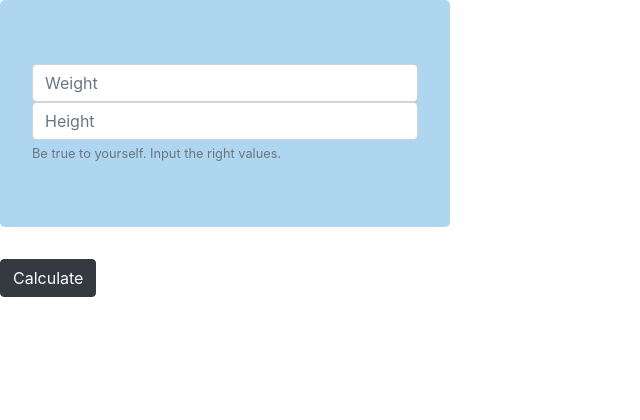
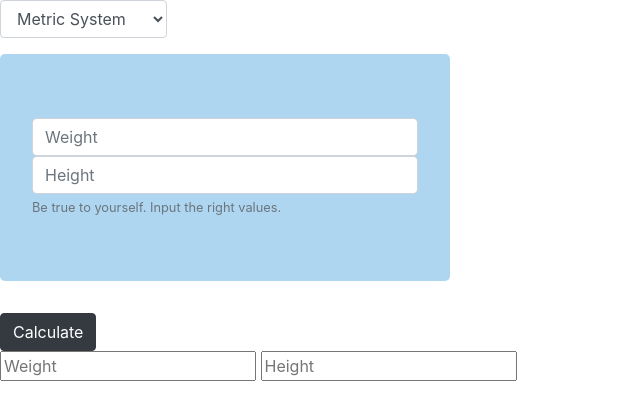
Before and after one commit to palhamel/BMI-Calculator, a website: page src/index.html in a window 1280 px wide. Shown: the whole page, without its empty margins (0-640 px from the left). Drawn offline with nearby package versions, Linux system fonts and the light colour scheme.

Commit message:
Modified index.html for Imperial

```diff
--- a/src/index.html
+++ b/src/index.html
@@ -12,12 +12,27 @@
 
 <body>
     <form id="calculate">
+            <div class="form-group row">
+                    <div class="col-auto">
+                      <select class="form-control" id="my_select">
+                        <option value="metric">Metric System</option>
+                        <option value="imperial">Imperial System</option>
+                      </select>
+                    </div>
+                </div>
+
         <div class="jumbotron" style="width: 450px; background-color: #AED6F1" id="metric-inputs">
             <input type="text" id="weight-in-kgs" placeholder="Weight" class="form-control">
             <input type="text" id="height-in-cm" placeholder="Height" class="form-control">
-            <small id="emailHelp" class="form-text text-muted">Be true to yourself. Input the right values.</small>
+            <small id="pepp-text" class="form-text text-muted">Be true to yourself. Input the right values.</small>
         </div>
         <button type="submit" value="Calculate" class="btn btn-dark"> Calculate </button>
+
+        <div id="imperial-inputs">
+            <input type="text" id="weight-in-lbs" placeholder="Weight">
+            <input type="text" id="height-in-in" placeholder="Height">
+        </div>
+
     </form>
 
     <div>
--- a/src/js/person.js
+++ b/src/js/person.js
@@ -6,6 +6,14 @@ function Person(attr) {
         calculator.metric_bmi(this)
     }
 };
+// For Imperial:
+    Person.prototype.calculate_imperial_bmi  = function() {
+    calculator = new BMICalculator();
+    calculator.imperial_bmi(this);
+    };
+
+
+//
 if (typeof module !== 'undefined' && module.exports) {
     module.exports = Person;
 }
```
